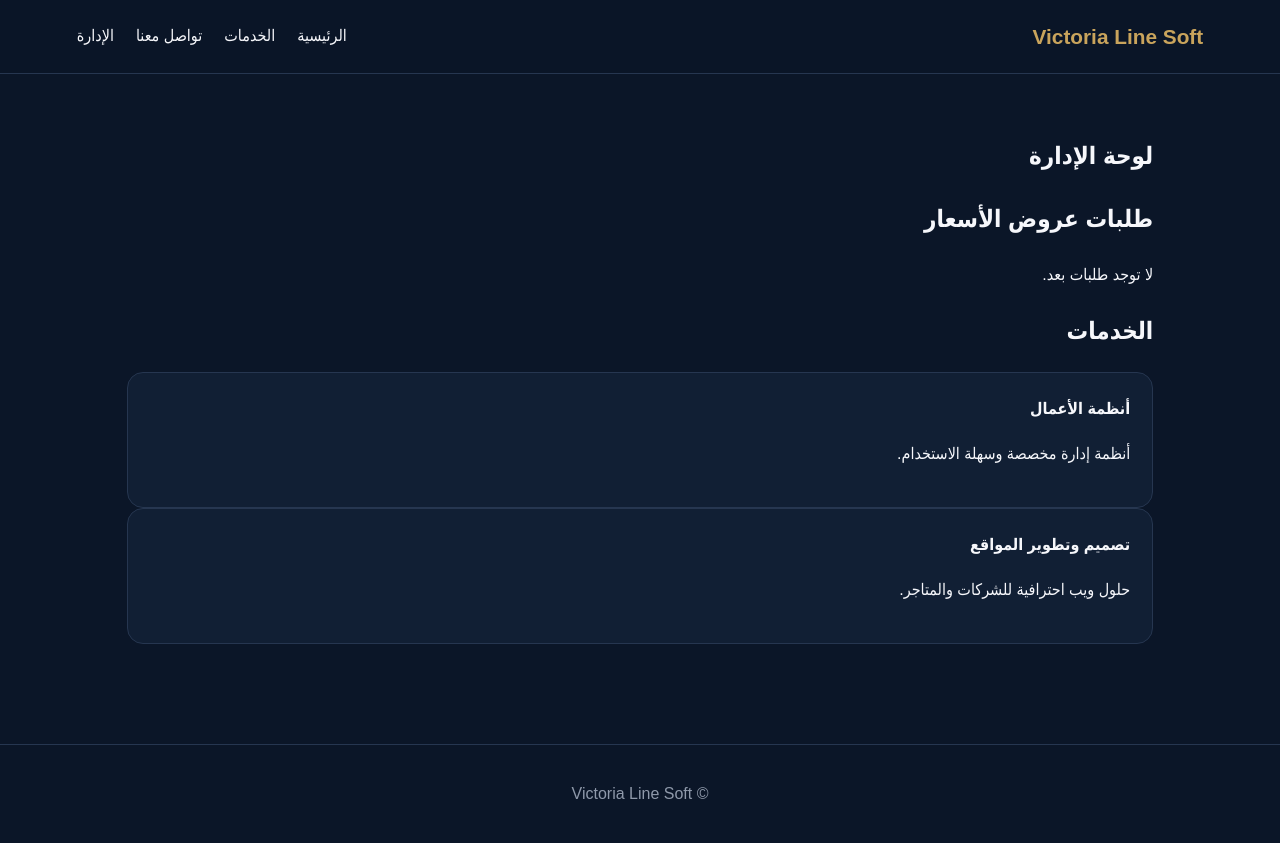
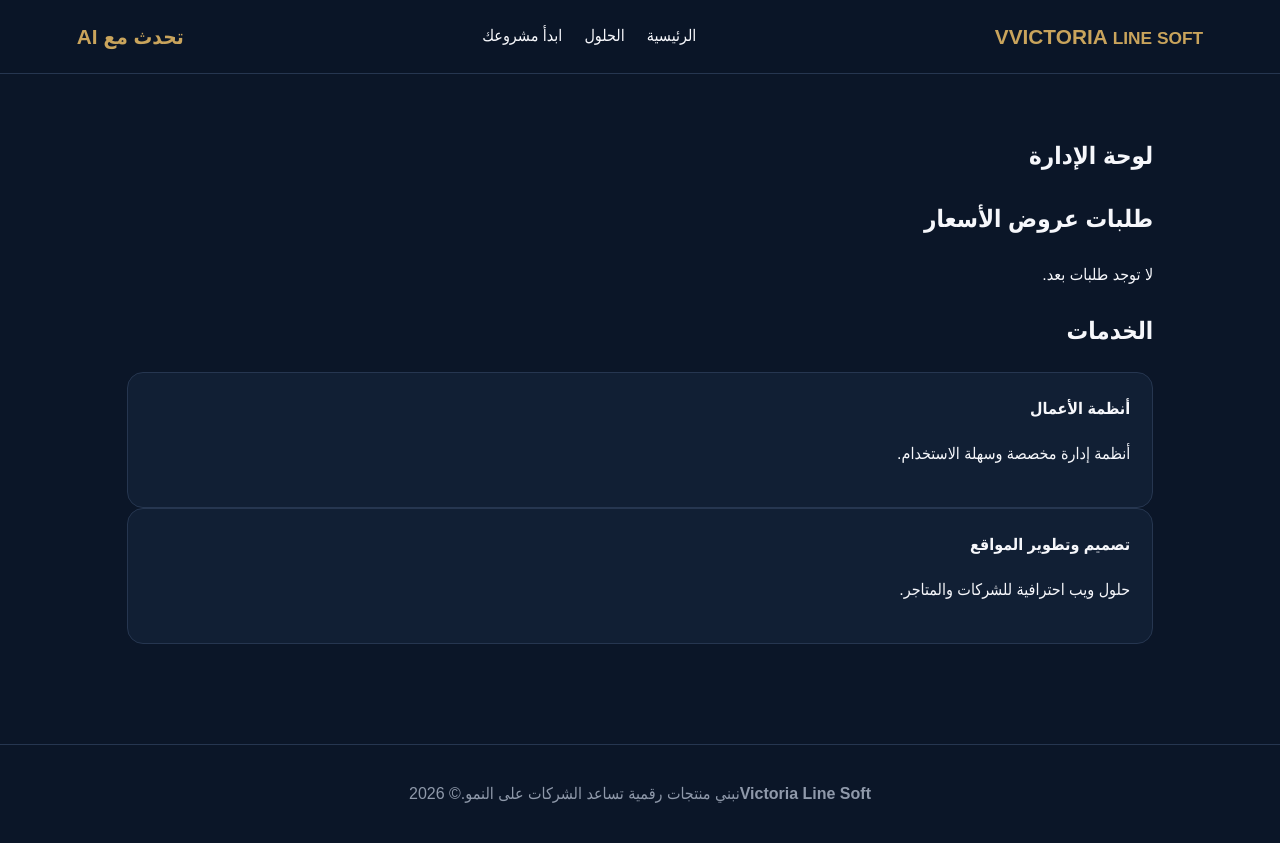
Before and after one commit to jovanexpress713-jpg/Victoria-s-Page, a FastAPI app: page /admin in a window 1280 px wide. Run offline with FastAPI, Linux system fonts and the light colour scheme; data comes from the database, SQL or seed files in the repository; data that the repository does not hold is empty.

Commit message:
Upgrade global Victoria Line Soft design system

```diff
--- a/app/templates/base.html
+++ b/app/templates/base.html
@@ -1 +1 @@
-<!doctype html><html lang="ar" dir="rtl"><head><meta charset="utf-8"><meta name="viewport" content="width=device-width,initial-scale=1"><title>Victoria Line Soft</title><link rel="stylesheet" href="/static/site.css"></head><body><header><a href="/">Victoria Line Soft</a><nav><a href="/">الرئيسية</a><a href="/products">الخدمات</a><a href="/contact">تواصل معنا</a><a href="/admin">الإدارة</a></nav></header><main>{% block content %}{% endblock %}</main><footer>© Victoria Line Soft</footer></body></html>
+<!doctype html><html lang="ar" dir="rtl"><head><meta charset="utf-8"><meta name="viewport" content="width=device-width,initial-scale=1"><meta name="theme-color" content="#070a12"><meta name="description" content="Victoria Line Soft — حلول رقمية وذكاء اصطناعي لنمو الأعمال"><title>{% block title %}Victoria Line Soft — Digital Growth{% endblock %}</title><link rel="preconnect" href="https://fonts.googleapis.com"><link rel="stylesheet" href="https://fonts.googleapis.com/css2?family=Cairo:wght@400;500;600;700;800&display=swap"><link rel="stylesheet" href="/static/site.css"></head><body><div class="ambient ambient-a"></div><div class="ambient ambient-b"></div><header><a class="brand" href="/"><span class="brand-mark">V</span><span>VICTORIA <small>LINE SOFT</small></span></a><nav><a href="/">الرئيسية</a><a href="/products">الحلول</a><a href="/contact">ابدأ مشروعك</a></nav><a class="nav-cta" href="/contact">تحدث مع AI</a></header><main>{% block content %}{% endblock %}</main><footer><strong>Victoria Line Soft</strong><span>نبني منتجات رقمية تساعد الشركات على النمو.</span><span>© 2026</span></footer></body></html>
```
